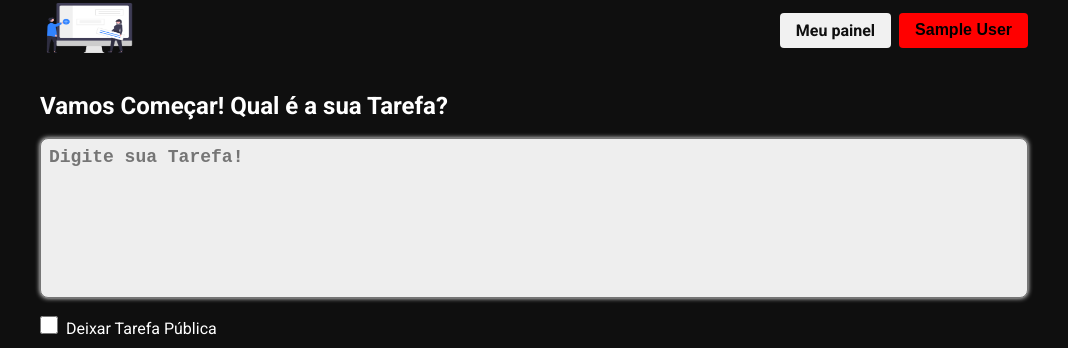
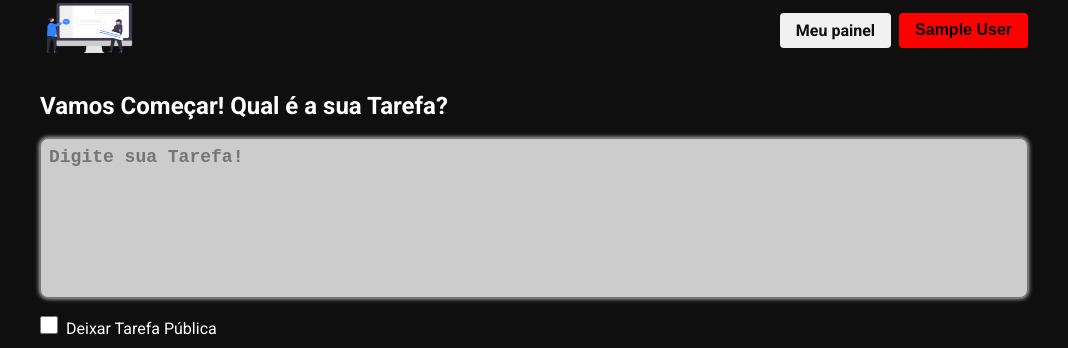
Before and after one commit to FilipeRabelo/app-tarefas-plus-nextjs, a Next.js app: page /dashboard in a window 1280 px wide. Shown: the top 348 px of the page, without its empty margins (106-1174 px from the left). Built offline with nearby package versions, Linux system fonts and the light colour scheme; no server answers; the database is empty; sample sign-in values are in the browser's storage.

Commit message:
app tarefas plus

```diff
--- a/src/components/textArea/styles.module.css
+++ b/src/components/textArea/styles.module.css
@@ -9,7 +9,7 @@
   transition: all 0.7s;
   font-size: 18px;
   font-weight: 550;
-  background-color: #eee;
+  background-color: #ccc;
 
   &:hover{
     background-color: #fff;
```
